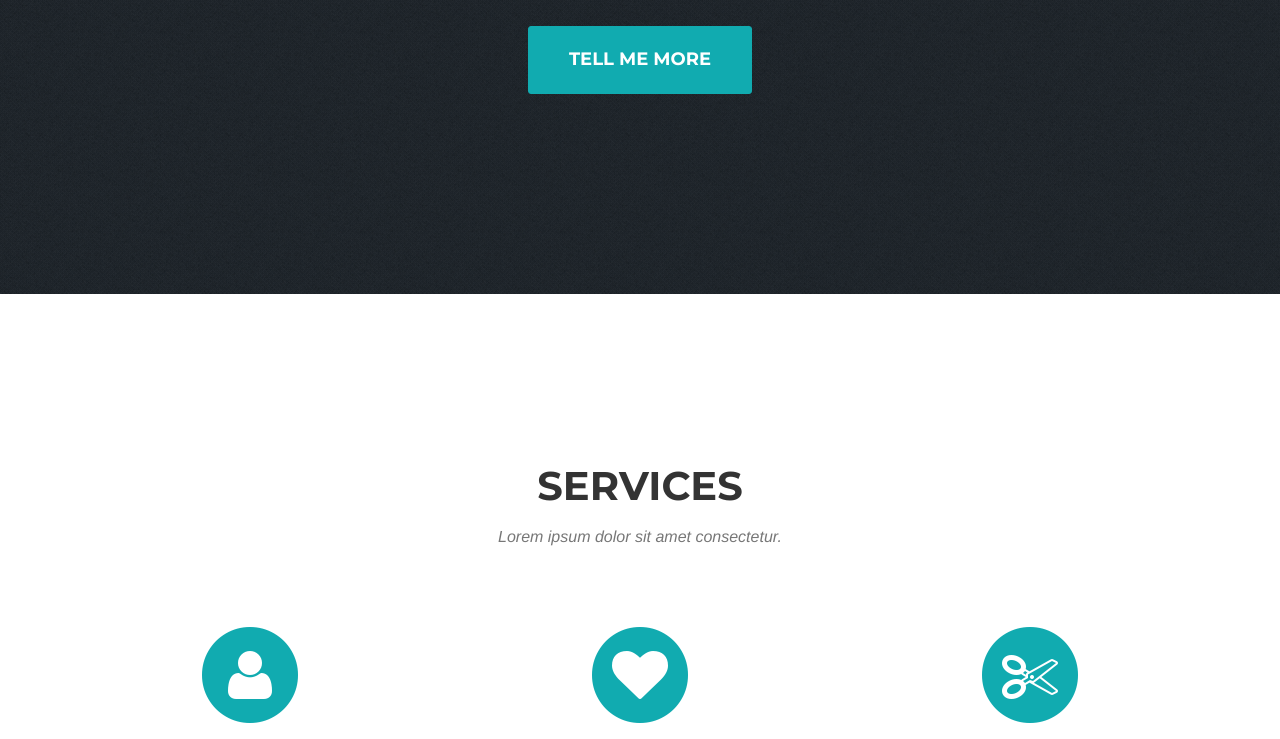
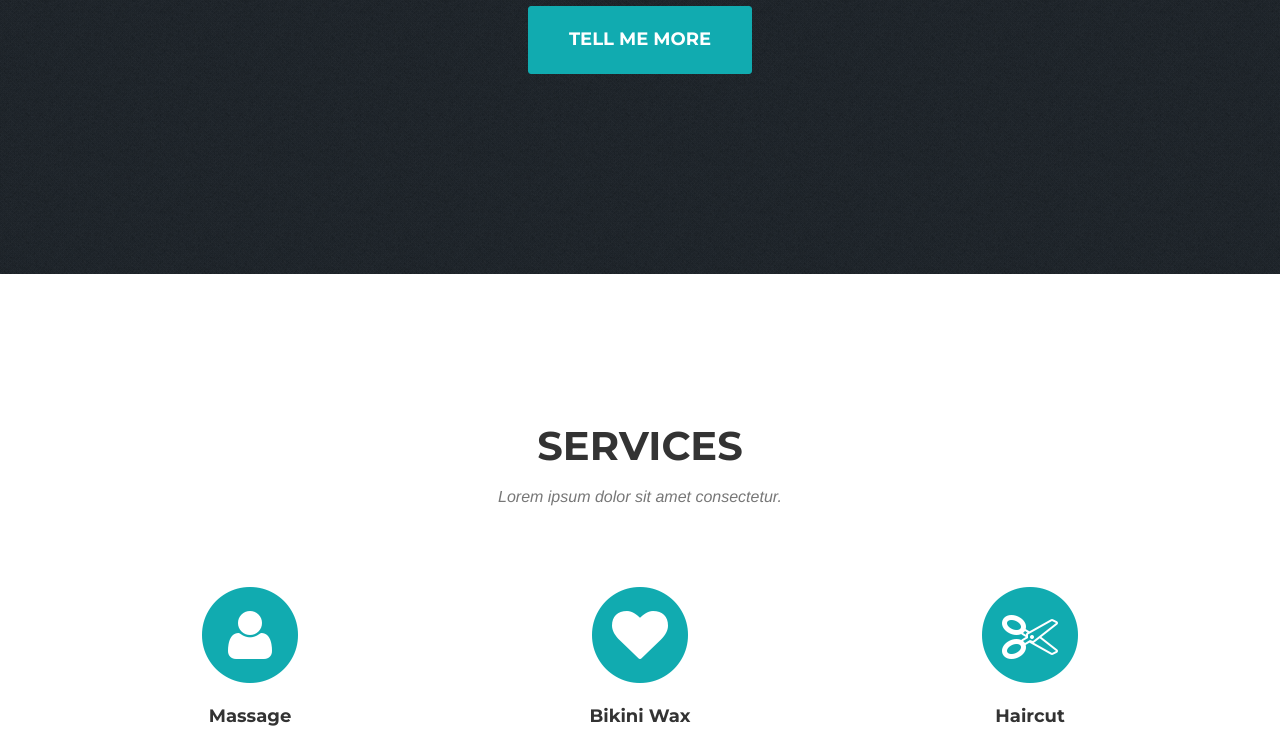
Before and after one commit to jboissard/lookgood, a plain HTML site: page index.html in a window 1280 px wide. Shown: the part 384-1123 px from the top of the page. Drawn offline with Linux system fonts and the light colour scheme; a web font is replaced by a local one.

Commit message:
fix bug margin

```diff
--- a/css/agency.css
+++ b/css/agency.css
@@ -987,7 +987,7 @@ body {
 
 @import "http://fonts.googleapis.com/css?family=Roboto:300,400,500,700";
 
-.container { margin-top: 20px; }
+.container { margin-top: 0px; }
 .mb20 { margin-bottom: 20px; }
 
 hgroup { padding-left: 15px; border-bottom: 1px solid #ccc; }
```
